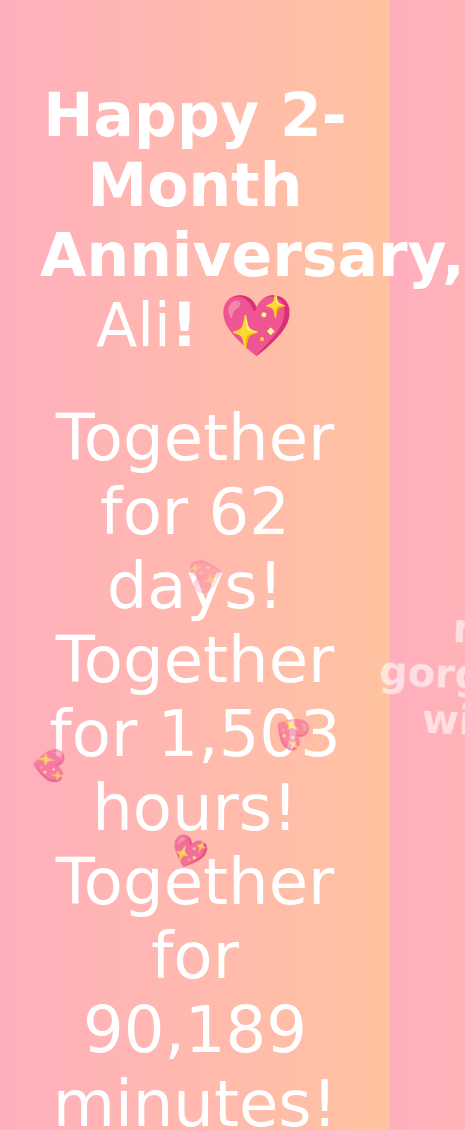
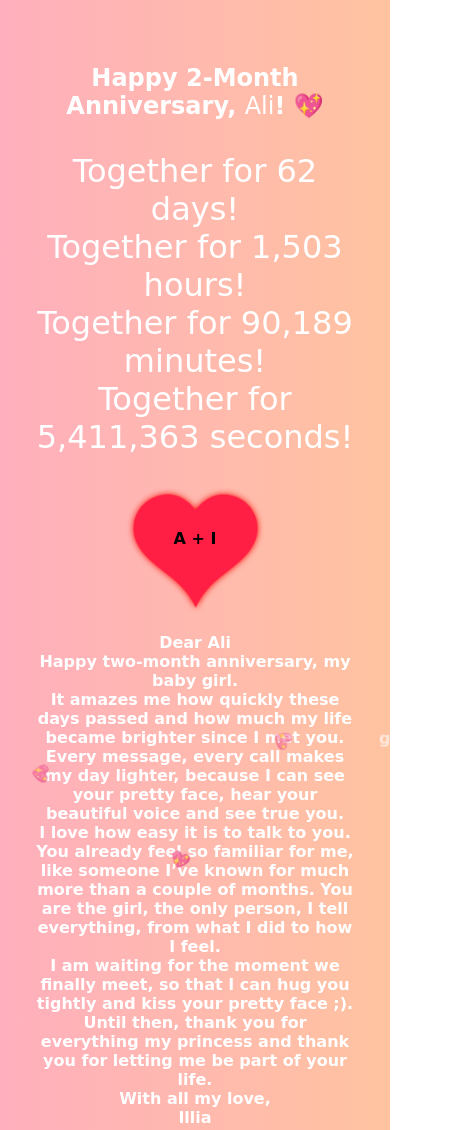
Before and after one commit to IlliaLev/Love, a plain HTML site: page index.html in a window 390 px wide. Shown: the top 1130 px of the page, 465 px wide, since content can reach past the window. Drawn offline with Linux system fonts and the light colour scheme; a web font is replaced by a local one.

Commit message:
changes for mobile

```diff
--- a/styles.css
+++ b/styles.css
@@ -15,11 +15,6 @@ body {
 h1 {
     font-size: 3rem;
     margin-top: 2rem;
-}
-
-h2 {
-    font-size: 2rem;
-    margin-top: 3rem;
 }
 
 .name {
@@ -103,3 +98,34 @@ h2 {
 ::-webkit-scrollbar {
     display: none;
 }
+
+@media only screen and (max-width: 767px) {
+    * {
+        font-size: 16px;
+    }
+
+    h1 {
+        font-size: 1.5rem;
+    }
+
+    .timer label, span {
+        font-size: 32px;
+    }
+
+    .heart-text {
+        font-size: 1em;
+    }
+
+    .letter > p {
+        font-size: 1em;
+        font-weight: 600;
+    }
+
+    .heart {
+        font-size: 1rem;
+    }
+
+    .text {
+        font-size: 1rem;
+    }
+}
```
